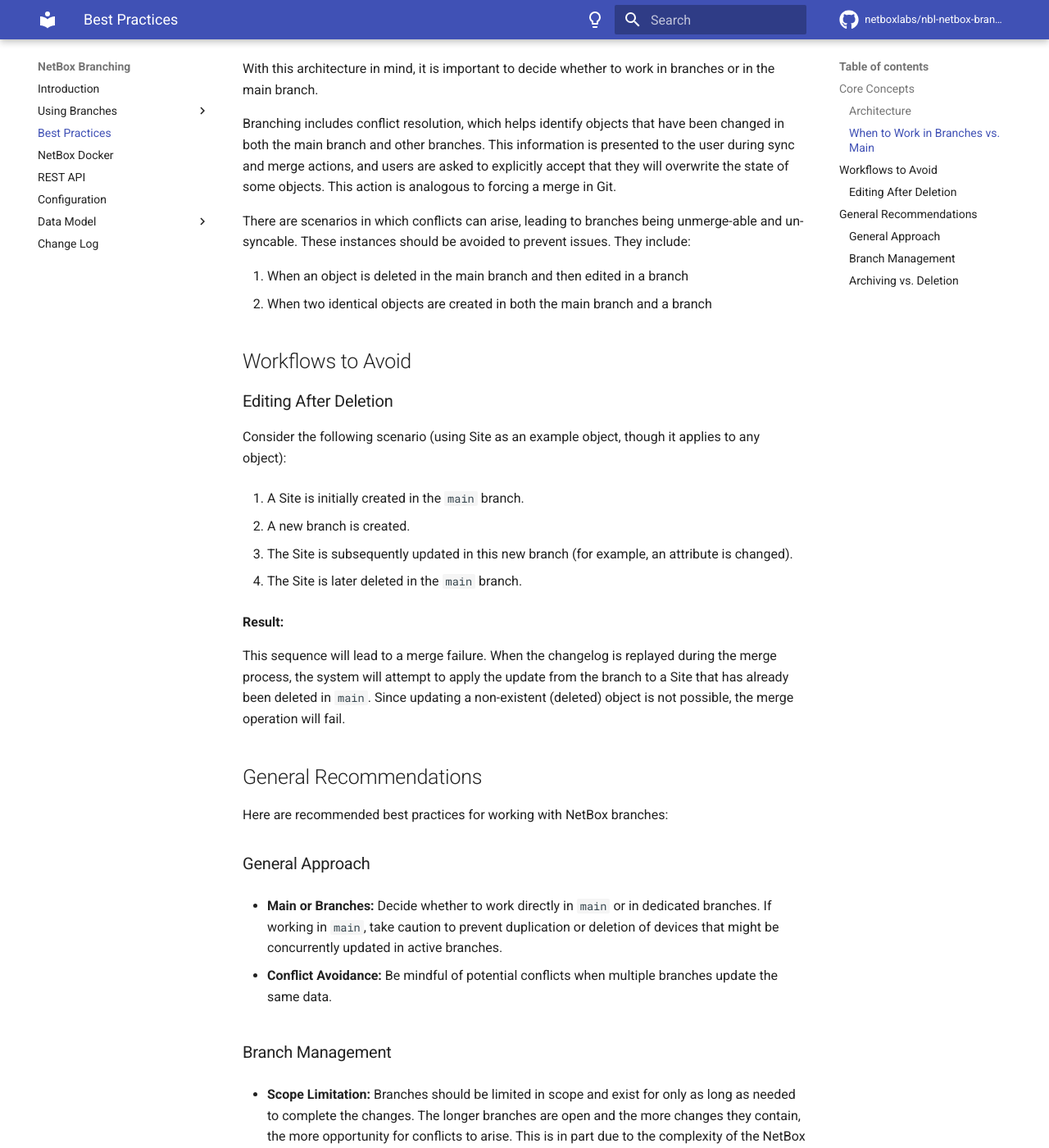
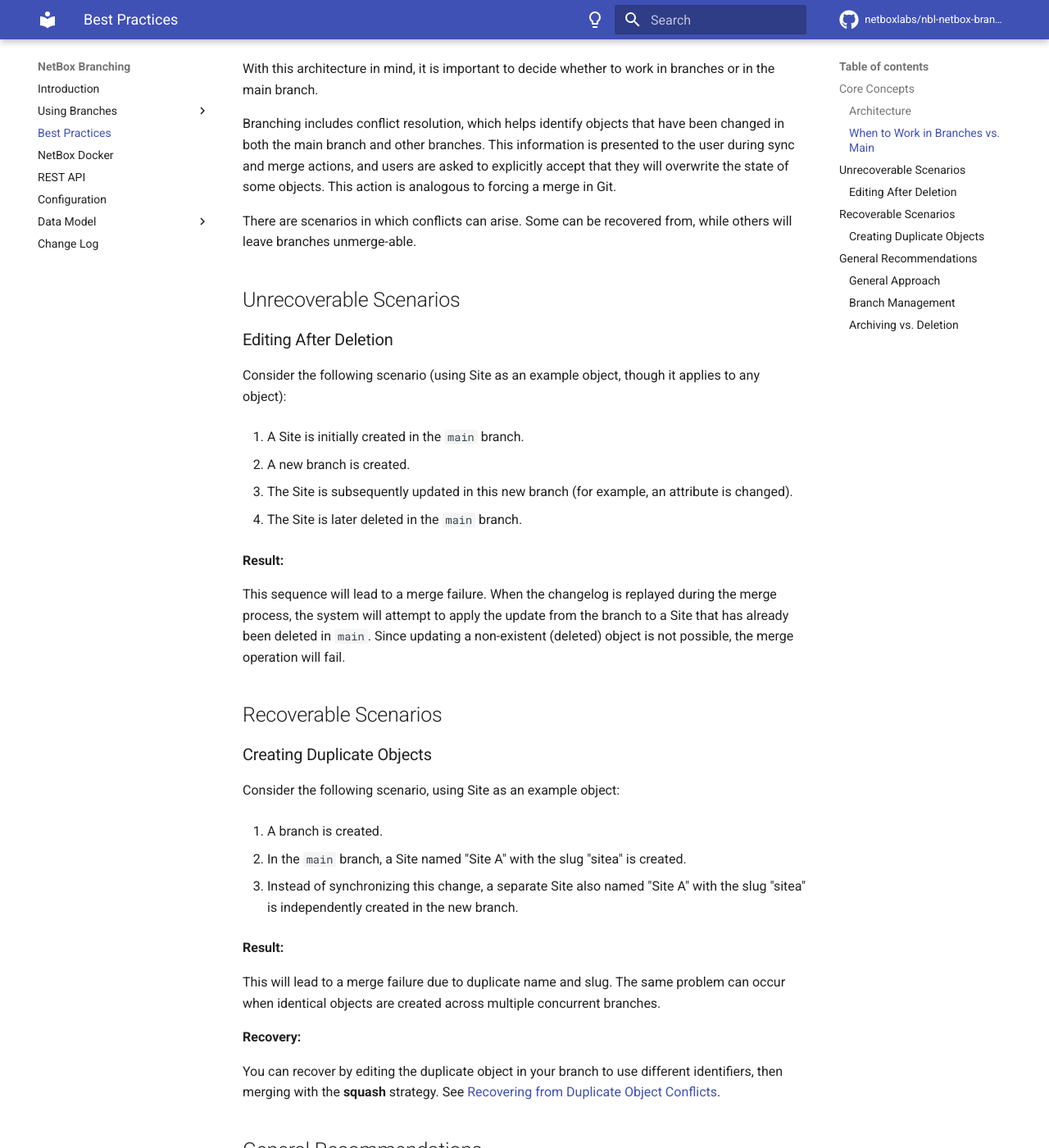
Before and after one commit to netboxlabs/netbox-branching, an MkDocs documentation site: the page built from docs/best-practices.md, in a window 1280 px wide and 1400 px high, scrolled down 941 px. Shown: the whole window at 82% size. Built offline with MkDocs 1.6.1 and Material for MkDocs 9.7.7, drawn with Linux system fonts in a browser that asks for light colours; comment, search, counter and statistics services are not loaded; some of the changed text lies outside the part shown.

Commit message:
Fix squash merge documentation
- Correct misleading claim that squash handles duplicate objects automatically
- Add 'Recovering from Duplicate Object Conflicts' section with actual workflow
- Restructure best-practices.md into Unrecoverable/Recoverable scenarios
- Update version note to 0.8.0

Fixes #403

```diff
--- a/docs/best-practices.md
+++ b/docs/best-practices.md
@@ -1,7 +1,7 @@
 # NetBox Branching Best Practices
 
 !!! note
-    This guidance applies to NetBox Branching version 0.7.3 and previous versions.
+    This document was last updated for NetBox Branching version 0.8.0.
 
 This document describes the underlying architecture and best practices for using NetBox Branching effectively.
 
@@ -28,12 +28,9 @@
 
 Branching includes conflict resolution, which helps identify objects that have been changed in both the main branch and other branches. This information is presented to the user during sync and merge actions, and users are asked to explicitly accept that they will overwrite the state of some objects. This action is analogous to forcing a merge in Git.
 
-There are scenarios in which conflicts can arise, leading to branches being unmerge-able and un-syncable. These instances should be avoided to prevent issues. They include:
+There are scenarios in which conflicts can arise. Some can be recovered from, while others will leave branches unmerge-able.
 
-1. When an object is deleted in the main branch and then edited in a branch
-2. When two identical objects are created in both the main branch and a branch
-
-## Workflows to Avoid
+## Unrecoverable Scenarios
 
 ### Editing After Deletion
 
@@ -50,6 +47,26 @@
 **Result:**
 
 This sequence will lead to a merge failure. When the changelog is replayed during the merge process, the system will attempt to apply the update from the branch to a Site that has already been deleted in `main`. Since updating a non-existent (deleted) object is not possible, the merge operation will fail.
+
+## Recoverable Scenarios
+
+### Creating Duplicate Objects
+
+Consider the following scenario, using Site as an example object:
+
+1. A branch is created.
+
+2. In the `main` branch, a Site named "Site A" with the slug "sitea" is created.
+
+3. Instead of synchronizing this change, a separate Site also named "Site A" with the slug "sitea" is independently created in the new branch.
+
+**Result:**
+
+This will lead to a merge failure due to duplicate name and slug. The same problem can occur when identical objects are created across multiple concurrent branches.
+
+**Recovery:**
+
+You can recover by editing the duplicate object in your branch to use different identifiers, then merging with the **squash** strategy. See [Recovering from Duplicate Object Conflicts](./using-branches/syncing-merging.md#recovering-from-duplicate-object-conflicts).
 
 ## General Recommendations
 
```
Also changed, not shown: docs/using-branches/syncing-merging.md (+10 -5 lines).
